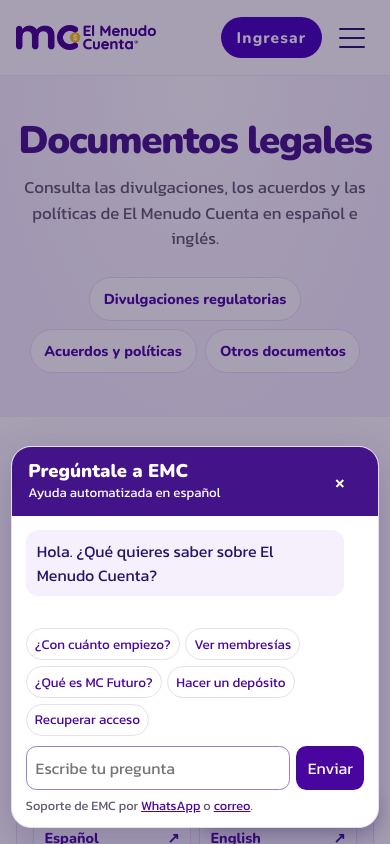
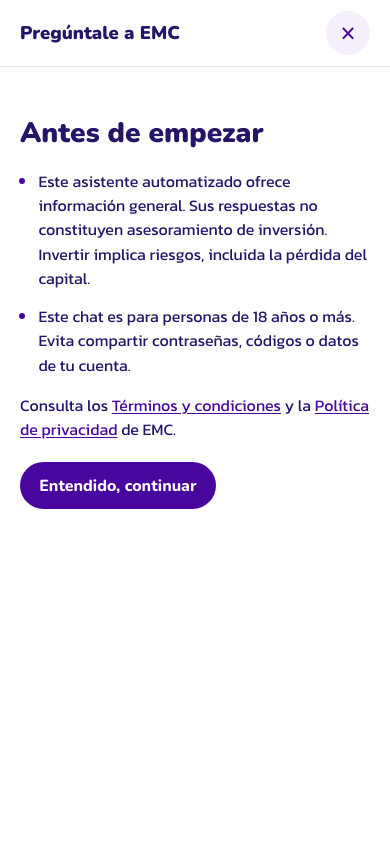
Before and after one commit to xserbia/menudocuenta, a plain HTML site: page legal.html in a window 390 px wide. Both pictures are taken after a click on the button "Pregúntale a EMC". Shown: the top 844 px of the page. Drawn offline with nearby package versions, Linux system fonts and the light colour scheme.

Commit message:
Mostrar el chatbot móvil a pantalla completa con aviso legal

```diff
--- a/chat.css
+++ b/chat.css
@@ -1,74 +1,206 @@
-.emc-chat {
-  --chat-edge: max(1rem, env(safe-area-inset-right));
-  --chat-bottom: max(1rem, calc(env(safe-area-inset-bottom) + .5rem));
+.emc-chat { display: none; }
+
+@media (max-width: 46rem) {
+  .emc-chat:not([hidden]) {
+    display: block;
+    --chat-inset-left: max(1.25rem, env(safe-area-inset-left));
+    --chat-inset-right: max(1.25rem, env(safe-area-inset-right));
+    --chat-bottom: max(.75rem, env(safe-area-inset-bottom));
   }
+  body:has(.header .menu.open) .emc-chat { display: none; }
+  html:has(.chat-panel[open]) { overflow: hidden; }
+
   .chat-launcher {
     position: fixed;
     z-index: 9;
-  right: var(--chat-edge);
+    right: max(.75rem, env(safe-area-inset-right));
     bottom: var(--chat-bottom);
     display: flex;
     align-items: center;
-  gap: .62rem;
-  min-height: 3rem;
-  padding: .55rem 1rem;
+    gap: .55rem;
+    min-height: 2.75rem;
+    padding: .45rem .85rem;
     border: 1px solid #fff;
     border-radius: 999px;
     background: var(--purple);
-  box-shadow: 0 .3rem 1rem #27114040;
+    box-shadow: 0 .25rem .9rem #27114035;
     color: #fff;
-  font: 800 1rem/1.2 var(--heading);
+    font: 800 .9rem/1.2 var(--heading);
     cursor: pointer;
   }
-.chat-icon { display: flex; align-items: center; gap: 2px; border: 1.5px solid currentColor; padding: 4px; border-radius: 7px 7px 7px 2px; }
-.chat-icon i { width: 3px; height: 3px; border-radius: 50%; background: currentColor; }
+  .chat-icon {
+    display: flex;
+    align-items: center;
+    gap: 2px;
+    padding: 4px;
+    border: 1.5px solid currentColor;
+    border-radius: 7px 7px 7px 2px;
+  }
+  .chat-icon i {
+    width: 3px;
+    height: 3px;
+    border-radius: 50%;
+    background: currentColor;
+  }
+
   .chat-panel {
     position: fixed;
-  inset: auto var(--chat-edge) var(--chat-bottom) auto;
-  width: min(25rem, calc(100% - 2rem));
+    inset: var(--chat-top, 0px) 0 auto;
+    width: 100%;
+    height: 100vh;
+    height: var(--chat-height, 100dvh);
     max-width: none;
-  max-height: min(35rem, calc(100dvh - 2rem));
+    max-height: none;
     margin: 0;
     padding: 0;
-  border: 1px solid var(--line);
-  border-radius: 1.25rem;
+    border: 0;
+    overflow: hidden;
     background: #fff;
     color: var(--ink);
-  box-shadow: 0 .8rem 2.5rem #25146835;
-  overflow: auto;
   }
-.chat-panel[open] { display: flex; flex-direction: column; }
-.chat-panel::backdrop { background: #1e0b3b63; }
-.chat-header { display: flex; align-items: center; justify-content: space-between; gap: .5rem; padding: .8rem 1rem; background: var(--deep); color: #fff; }
+  .chat-panel[open],
+  .chat-conversation:not([hidden]) {
+    display: flex;
+    flex-direction: column;
+  }
+  .chat-panel::backdrop { background: #fff; }
+  .chat-header {
+    display: flex;
+    flex: none;
+    align-items: center;
+    justify-content: space-between;
+    gap: 1rem;
+    padding: max(.7rem, env(safe-area-inset-top)) var(--chat-inset-right) .7rem var(--chat-inset-left);
+    border-bottom: 1px solid var(--line);
+  }
   .chat-header h2 { font-size: 1.15rem; }
-.chat-header p { font-size: .83rem; }
-.chat-close { min-width: 2.75rem; height: 2.75rem; padding: 0; border: 0; border-radius: 50%; background: transparent; color: inherit; font-size: 1.6rem; cursor: pointer; }
-.chat-close:hover { background: #ffffff24; }
-.chat-thread { display: flex; flex-direction: column; gap: .55rem; min-height: 7rem; overflow-y: auto; overscroll-behavior: contain; padding: .85rem; }
-.chat-answer, .chat-message { max-width: 94%; padding: .55rem .68rem; border-radius: .75rem; overflow-wrap: anywhere; }
-.chat-answer { align-self: flex-start; background: var(--lilac); }
-.chat-answer a { display: inline-block; margin-top: .25rem; color: var(--purple); font-weight: 600; }
-.chat-message { align-self: flex-end; background: var(--purple); color: #fff; }
-.chat-topics { display: flex; flex-wrap: wrap; gap: .35rem; padding: 0 .85rem .65rem; }
-.chat-topics button { min-height: 2rem; padding: .2rem .5rem; border: 1px solid var(--line); border-radius: 999px; background: #fff; color: var(--purple); font-size: .84rem; cursor: pointer; }
-.chat-topics button:hover { background: var(--lilac); }
-.chat-form { display: flex; gap: .4rem; padding: 0 .85rem .4rem; }
-.chat-form input { min-width: 0; width: 100%; border: 1px solid #997fbc; border-radius: .65rem; padding: .45rem .55rem; color: var(--ink); font-size: 1rem; }
-.chat-form button { min-height: 2.75rem; padding: .35rem .7rem; border: 0; border-radius: .65rem; background: var(--purple); color: #fff; cursor: pointer; }
-.chat-note { padding: 0 .85rem .7rem; color: var(--muted); font-size: .8rem; }
-.chat-sr { position: absolute; clip-path: inset(50%); width: 1px; height: 1px; overflow: hidden; white-space: nowrap; }
-@media (max-width: 64rem) {
-  body:has(.header .menu.open) .emc-chat { display: none; }
-}
-@media (max-width: 32rem) {
-  .emc-chat { --chat-edge: max(.7rem, env(safe-area-inset-right)); }
-  .chat-panel { width: calc(100% - var(--chat-edge) * 2); }
+  .chat-close {
+    display: grid;
+    place-items: center;
+    width: 2.75rem;
+    height: 2.75rem;
+    padding: 0;
+    border: 0;
+    border-radius: 50%;
+    background: var(--lilac);
+    color: var(--purple);
+    font: 500 1.65rem/1 system-ui, sans-serif;
+    cursor: pointer;
   }
 
-.chat-answer-actions { display: flex; flex-wrap: wrap; gap: .35rem .75rem; margin-top: .35rem; }
-.chat-answer-actions a { margin-top: 0; }
-.chat-note a { white-space: nowrap; color: var(--purple); }
-@media (max-width: 32rem) {
-  .chat-launcher { min-height: 2.75rem; padding-inline: .8rem; font-size: .9rem; }
-  .chat-panel { max-height: calc(100dvh - var(--chat-bottom) - .75rem); }
+  .chat-notice, .chat-scroll {
+    flex: 1;
+    min-height: 0;
+    padding: clamp(1.75rem, 6vh, 3.25rem) var(--chat-inset-right) 1.25rem var(--chat-inset-left);
+    overflow-y: auto;
+    overscroll-behavior: contain;
   }
+  .chat-notice h3, .chat-intro h3 {
+    margin-bottom: 1.25rem;
+    font-size: clamp(1.75rem, 6vw, 2.35rem);
+    text-wrap: balance;
+  }
+  .chat-notice-list {
+    display: grid;
+    gap: .85rem;
+    margin: 0 0 1rem;
+    padding-inline-start: 1.15rem;
+  }
+  .chat-notice-list li::marker { color: var(--purple); }
+  .chat-legal-links a, .chat-note a {
+    color: var(--purple);
+    text-underline-offset: .15em;
+  }
+  .chat-continue {
+    min-height: 2.9rem;
+    margin-block: 1.3rem var(--chat-bottom);
+    padding: .55rem 1.2rem;
+    border: 0;
+    border-radius: 999px;
+    background: var(--purple);
+    color: #fff;
+    font: 800 1rem/1.25 var(--heading);
+    cursor: pointer;
+  }
+
+  .chat-conversation { flex: 1; min-height: 0; }
+  .chat-topics {
+    display: flex;
+    flex-direction: column;
+    align-items: flex-start;
+    gap: .6rem;
+  }
+  .chat-topics button {
+    max-width: 100%;
+    min-height: 2.75rem;
+    padding: .55rem .9rem;
+    border: 0;
+    border-radius: 999px;
+    background: var(--lilac);
+    color: var(--purple);
+    font: 800 .95rem/1.25 var(--heading);
+    text-align: left;
+    cursor: pointer;
+  }
+  .chat-thread { display: flex; flex-direction: column; gap: .75rem; }
+  .chat-answer, .chat-message {
+    max-width: 92%;
+    padding: .65rem .8rem;
+    border-radius: 1rem;
+    overflow-wrap: anywhere;
+  }
+  .chat-answer { align-self: flex-start; background: var(--lilac); }
+  .chat-message { align-self: flex-end; background: var(--purple); color: #fff; }
+  .chat-answer-actions { display: flex; flex-wrap: wrap; gap: .3rem .75rem; margin-top: .4rem; }
+  .chat-answer-actions a { color: var(--purple); text-underline-offset: .15em; }
+
+  .chat-composer {
+    flex: none;
+    padding: .4rem var(--chat-inset-right) var(--chat-bottom) var(--chat-inset-left);
+  }
+  .chat-form {
+    display: flex;
+    align-items: center;
+    gap: .4rem;
+    padding: .25rem;
+    border: 1px solid var(--line);
+    border-radius: 999px;
+    background: var(--lilac);
+  }
+  .chat-form:focus-within { border-color: var(--purple); }
+  .chat-form input {
+    width: 100%;
+    min-width: 0;
+    padding: .55rem .4rem .55rem .65rem;
+    border: 0;
+    outline: 0;
+    background: transparent;
+    color: var(--ink);
+    font: inherit;
+    font-size: 1rem;
+  }
+  .chat-form input::placeholder { color: var(--muted); opacity: 1; }
+  .chat-form button {
+    flex: none;
+    width: 2.75rem;
+    height: 2.75rem;
+    padding: 0;
+    border: 0;
+    border-radius: 50%;
+    background: var(--purple);
+    color: #fff;
+    font: 700 1.3rem/1 system-ui, sans-serif;
+    cursor: pointer;
+  }
+  .chat-form button:disabled { background: #e3d9ed; color: #5b4c69; cursor: default; }
+  .chat-note { margin-top: .45rem; color: var(--muted); font-size: .75rem; text-align: center; }
+  .chat-note a { white-space: nowrap; }
+  .chat-sr {
+    position: absolute;
+    clip-path: inset(50%);
+    width: 1px;
+    height: 1px;
+    overflow: hidden;
+    white-space: nowrap;
+  }
+}
--- a/chat.js
+++ b/chat.js
@@ -7,9 +7,66 @@
   if (typeof panel.showModal !== "function") return;
 
   const launcher = widget.querySelector(".chat-launcher");
+  const mobile = window.matchMedia("(max-width: 46rem)");
+  const viewport = window.visualViewport;
+  const noticeKey = "emc-chat-aviso-v1";
+  const terms = "./images/legal-documents/EMC_Terminos_y_Condiciones_ES.pdf";
+  const privacy = "./images/legal-documents/EMC_Politica_de_Privacidad_Espanol.pdf";
+
+  panel.innerHTML = `
+    <header class="chat-header">
+      <h2 id="chat-title">Pregúntale a EMC</h2>
+      <button class="chat-close" type="button" aria-label="Cerrar chat" autofocus>×</button>
+    </header>
+    <section class="chat-notice" aria-labelledby="chat-notice-title">
+      <h3 id="chat-notice-title">Antes de empezar</h3>
+      <ul class="chat-notice-list">
+        <li>Este asistente automatizado ofrece información general. Sus respuestas no constituyen asesoramiento de inversión. Invertir implica riesgos, incluida la pérdida del capital.</li>
+        <li>Este chat es para personas de 18 años o más. Evita compartir contraseñas, códigos o datos de tu cuenta.</li>
+      </ul>
+      <p class="chat-legal-links">
+        Consulta los <a href="${terms}" target="_blank" rel="noopener">Términos y condiciones</a>
+        y la <a href="${privacy}" target="_blank" rel="noopener">Política de privacidad</a> de EMC.
+      </p>
+      <button class="chat-continue" type="button">Entendido, continuar</button>
+    </section>
+    <section class="chat-conversation" aria-label="Chat" hidden>
+      <div class="chat-scroll">
+        <div class="chat-intro">
+          <h3 tabindex="-1">¿En qué te puedo ayudar?</h3>
+          <div class="chat-topics" role="group" aria-label="Preguntas sugeridas">
+            <button type="button" data-topic="register">¿Cómo me registro?</button>
+            <button type="button" data-topic="plans">¿Cuánto cuesta la membresía?</button>
+            <button type="button" data-topic="deposit">¿Cómo hago un depósito?</button>
+          </div>
+        </div>
+        <div class="chat-thread" role="log" aria-label="Conversación" aria-live="polite" tabindex="-1"></div>
+      </div>
+      <div class="chat-composer">
+        <form class="chat-form">
+          <label class="chat-sr" for="chat-question">Escribe tu pregunta</label>
+          <input id="chat-question" name="question" type="text" placeholder="Escribe tu pregunta" maxlength="300" autocomplete="off" enterkeyhint="send" required>
+          <button type="submit" aria-label="Enviar pregunta" disabled><span aria-hidden="true">↑</span></button>
+        </form>
+        <p class="chat-note">Información general. Invertir implica riesgos. <a href="${terms}" target="_blank" rel="noopener">Ver términos</a></p>
+      </div>
+    </section>`;
+
+  const notice = panel.querySelector(".chat-notice");
+  const conversation = panel.querySelector(".chat-conversation");
+  const intro = panel.querySelector(".chat-intro");
+  const scroll = panel.querySelector(".chat-scroll");
   const thread = panel.querySelector(".chat-thread");
   const form = panel.querySelector("form");
   const input = form.elements.question;
+  const send = form.querySelector("button");
+  let acknowledged = false;
+  try {
+    acknowledged = sessionStorage.getItem(noticeKey) === "1";
+  } catch {
+    // Keep the acknowledgement in this page if browser storage is unavailable.
+  }
+
   const app = "https://app.elmenudocuenta.com";
   const loginLink = ["Ingresar a la app", app + "/users/log_in"];
   const supportLinks = [
@@ -79,35 +136,63 @@
       }
       reply.append(actions);
     }
+    if (intro.contains(document.activeElement)) thread.focus({ preventScroll: true });
+    intro.hidden = true;
     thread.append(message, reply);
-    thread.scrollTop = thread.scrollHeight;
+    scroll.scrollTop = scroll.scrollHeight;
+  }
+
+  function clearInput() {
+    input.value = "";
+    send.disabled = true;
   }
 
   function ask(topic, question) {
     const [text, links] = answers[topic];
     appendQuestion(question, text, links);
-    input.value = "";
+    clearInput();
   }
 
-  launcher.addEventListener("click", () => panel.showModal());
-  panel.querySelector(".chat-close").addEventListener("click", () => panel.close());
-  panel.addEventListener("close", () => launcher.focus());
-  const topics = panel.querySelector(".chat-topics");
-  for (const [topic, label] of [["deposit", "Hacer un depósito"], ["password", "Recuperar acceso"]]) {
-    const button = document.createElement("button");
-    button.type = "button";
-    button.dataset.topic = topic;
-    button.textContent = label;
-    topics.append(button);
+  function updateViewport() {
+    if (!viewport || !panel.open) return;
+    panel.style.setProperty("--chat-height", viewport.height + "px");
+    panel.style.setProperty("--chat-top", viewport.offsetTop + "px");
+    scroll.scrollTop = scroll.scrollHeight;
   }
 
-  const note = panel.querySelector(".chat-note");
-  const email = document.createElement("a");
-  email.href = supportLinks[1][1];
-  email.textContent = "correo";
-  const whatsapp = note.querySelector("a");
-  whatsapp.textContent = "WhatsApp";
-  note.replaceChildren("Soporte de EMC por ", whatsapp, " o ", email, ".");
+  launcher.addEventListener("click", () => {
+    if (!mobile.matches) return;
+    notice.hidden = acknowledged;
+    conversation.hidden = !acknowledged;
+    panel.showModal();
+    updateViewport();
+    viewport?.addEventListener("resize", updateViewport);
+    viewport?.addEventListener("scroll", updateViewport);
+  });
+
+  panel.querySelector(".chat-continue").addEventListener("click", () => {
+    acknowledged = true;
+    try {
+      sessionStorage.setItem(noticeKey, "1");
+    } catch {
+      // The conversation remains available until the page is left.
+    }
+    notice.hidden = true;
+    conversation.hidden = false;
+    intro.querySelector("h3").focus();
+  });
+  panel.querySelector(".chat-close").addEventListener("click", () => panel.close());
+  panel.addEventListener("close", () => {
+    viewport?.removeEventListener("resize", updateViewport);
+    viewport?.removeEventListener("scroll", updateViewport);
+    if (mobile.matches) launcher.focus();
+  });
+  mobile.addEventListener("change", () => {
+    if (!mobile.matches && panel.open) panel.close();
+  });
+  input.addEventListener("input", () => {
+    send.disabled = !input.value.trim();
+  });
 
   panel.querySelectorAll("[data-topic]").forEach((button) => {
     button.addEventListener("click", () => ask(button.dataset.topic, button.textContent.trim()));
@@ -119,7 +204,7 @@
     const normalized = question.toLowerCase().normalize("NFD").replace(/[\u0300-\u036f]/g, "");
     if (/\b\d{3}-\d{2}-\d{4}\b|\b\d{9,}\b|[^\s@]+@[^\s@]+\.[^\s@]+|(?:clave|contrasena|ssn|(?:mi )?codigo(?: de verificacion)?)\s*[:=]|(?:mi codigo es|codigo de verificacion)\s+\d{4,8}\b/.test(normalized)) {
       appendQuestion("Pregunta con datos personales", "Por seguridad, evita compartir datos personales aquí. Si necesitas ayuda con tu cuenta, contacta a soporte.", supportLinks);
-      input.value = "";
+      clearInput();
       return;
     }
     const match = intents.find(([pattern]) => pattern.test(normalized));
```
Lines whose indentation alone changed are shown as unchanged.
